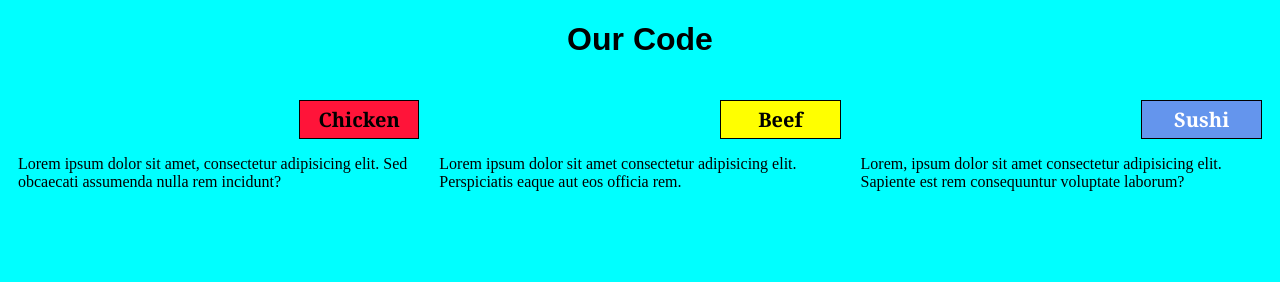
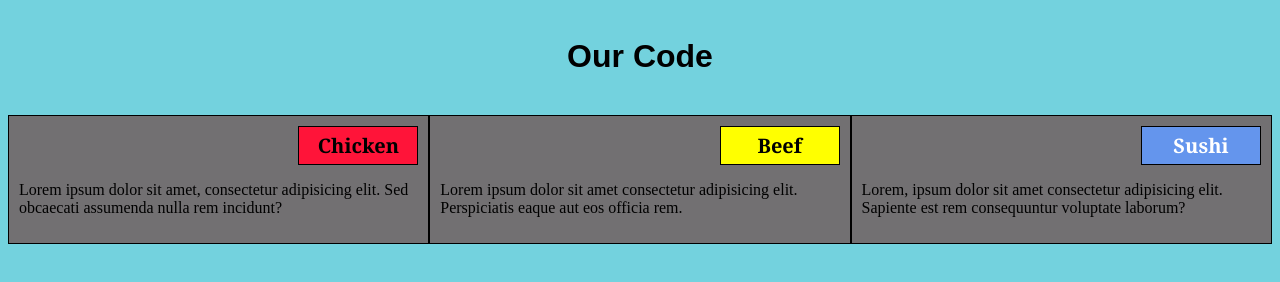
Before and after one commit to NKRao03/Web_Dev-JHU-Coursera, a plain HTML site: page module_2.html in a window 1280 px wide. Drawn offline with Linux system fonts and the light colour scheme.

Commit message:
Add files via upload

```diff
--- a/style.css
+++ b/style.css
@@ -140,7 +140,7 @@
 
 body
 {
-    background-color: cyan;
+    background-color: #73D2DE;
 }
 
 .container
@@ -151,6 +151,8 @@ body
     margin-left: auto;
     margin-right: auto;
     padding: 10px;
+    border: 1px solid black;
+    background-color: #727072;
 }
 
 .chicken
@@ -200,4 +202,6 @@ h1
 {
     text-align: center;
     font-family: Arial, Helvetica, sans-serif;
+    padding: 30px;
+    margin: auto;
 }
```
